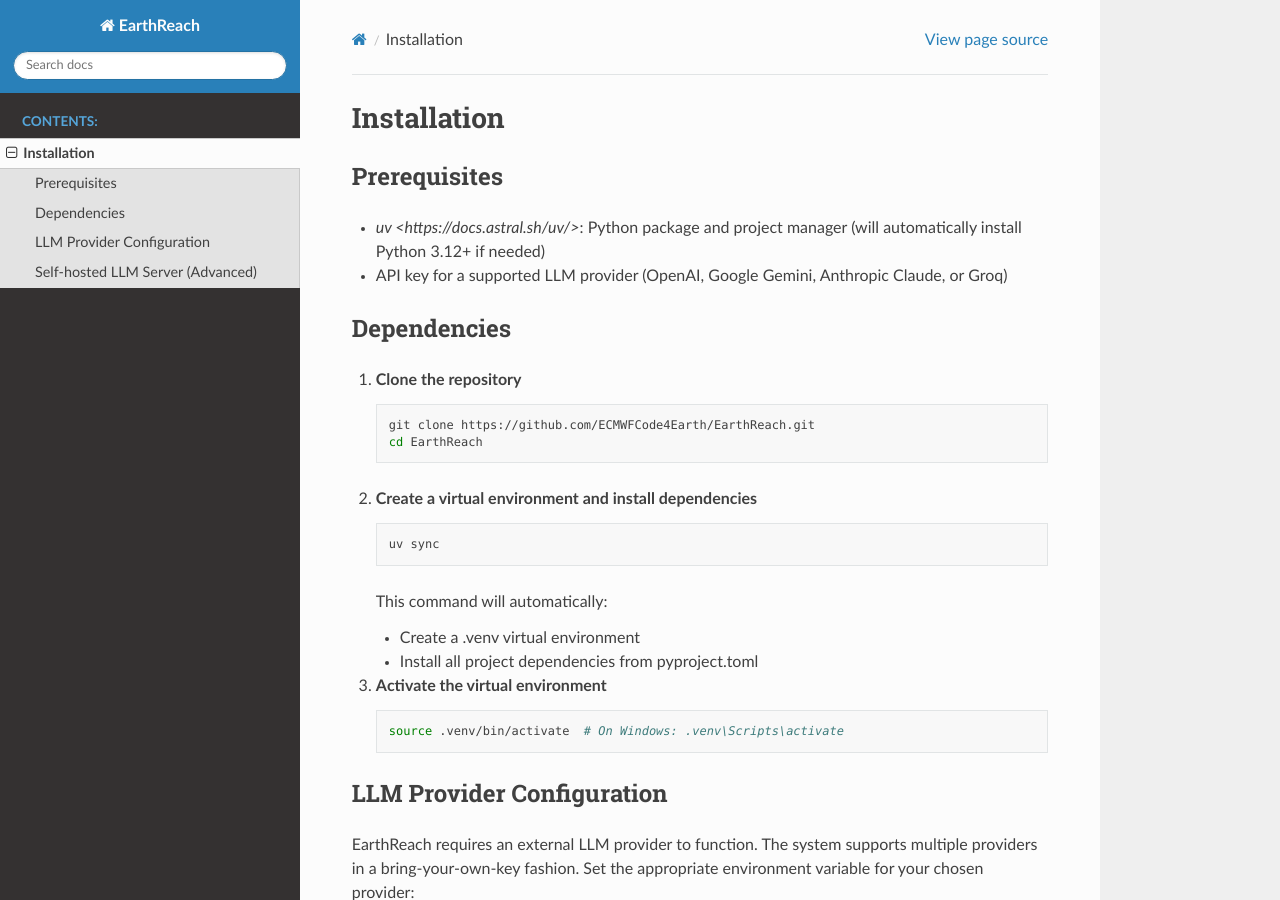
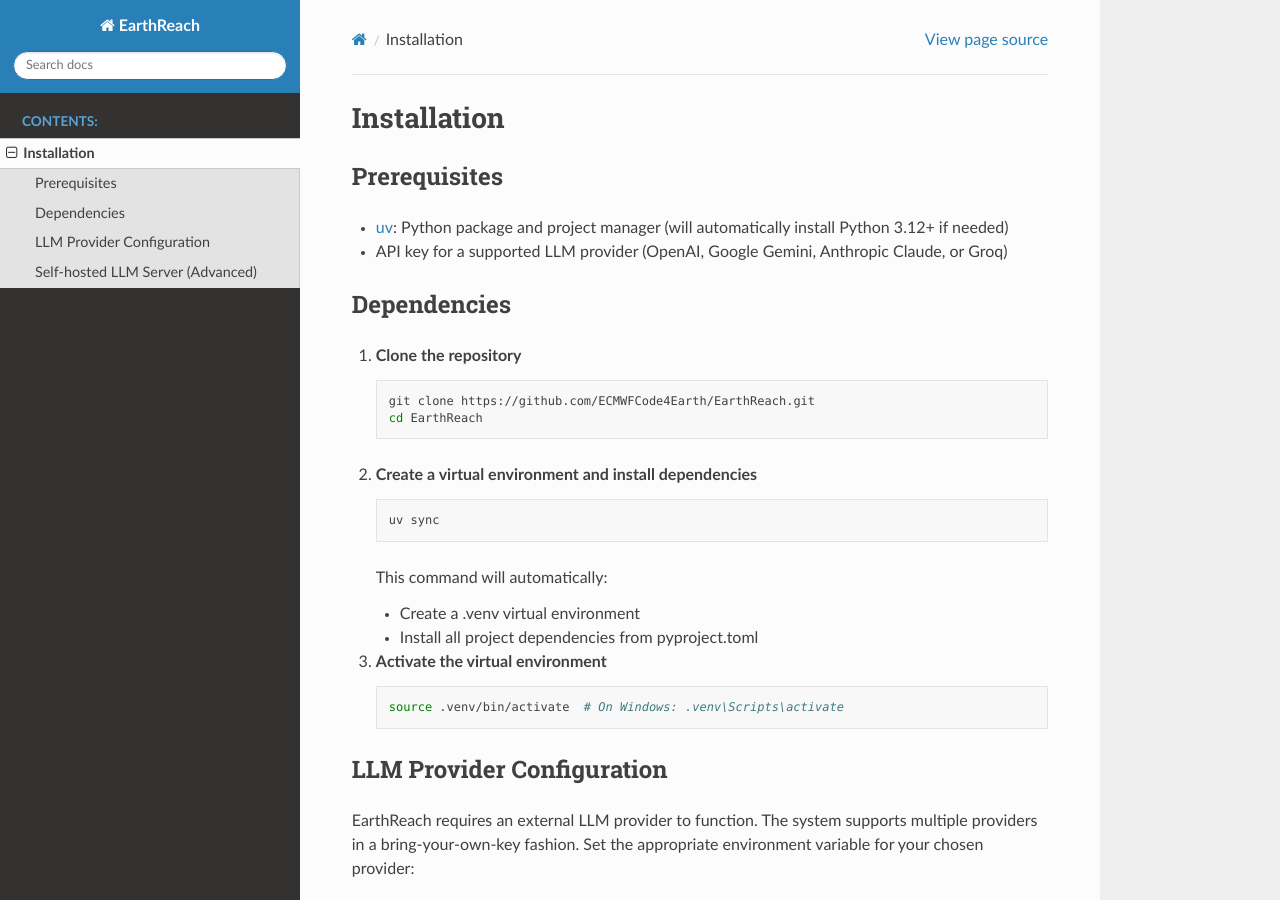
Before and after one commit to ECMWFCode4Earth/EarthReach, a Sphinx documentation site: the page built from docs/source/installation.rst, in a window 1280 px wide and 900 px high. Built offline with Sphinx 7.4.7 and the Read the Docs theme 3.1.0, drawn with Linux system fonts in a browser that asks for light colours.

Commit message:
doc: writing installation doc

```diff
--- a/docs/source/installation.rst
+++ b/docs/source/installation.rst
@@ -4,11 +4,11 @@
 Prerequisites
 -------------
 
-- `uv <https://docs.astral.sh/uv/>`: Python package and project manager (will automatically install Python 3.12+ if needed)
+- `uv <https://docs.astral.sh/uv/>`_: Python package and project manager (will automatically install Python 3.12+ if needed)
 - API key for a supported LLM provider (OpenAI, Google Gemini, Anthropic Claude, or Groq)
 
 Dependencies
------
+------------
 
 1. **Clone the repository**
 
```
